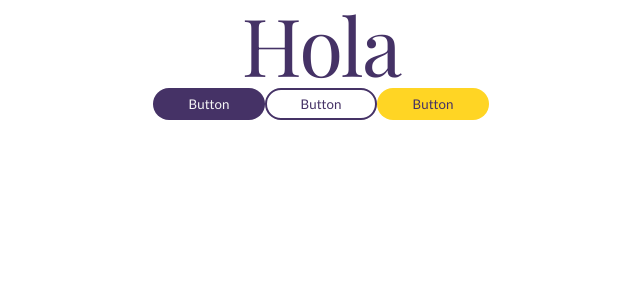
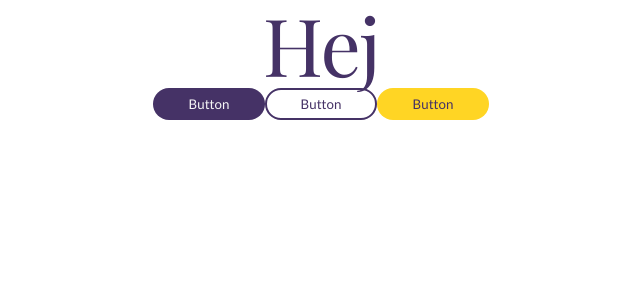
Before and after one commit to subangiv/oral_exam_finale, a React (Create React App) app: page / in a window 1280 px wide. Shown: the top 300 px of the page, without its empty margins (319-959 px from the left). Built offline with nearby package versions, Linux system fonts and the light colour scheme.

Commit message:
test commit

```diff
--- a/src/App.js
+++ b/src/App.js
@@ -1,12 +1,12 @@
-import './App.css';
+import "./App.css";
 
 function App() {
   return (
     <div className="App">
-        <h1 className="primary-text">Hola</h1>
-        <button className="btn rounded btn-primary">Button</button>
-        <button className="btn rounded btn-primary outlined">Button</button>
-        <button className="btn rounded btn-donate">Button</button>
+      <h1 className="primary-text">Hej</h1>
+      <button className="btn rounded btn-primary">Button</button>
+      <button className="btn rounded btn-primary outlined">Button</button>
+      <button className="btn rounded btn-donate">Button</button>
     </div>
   );
 }
```
